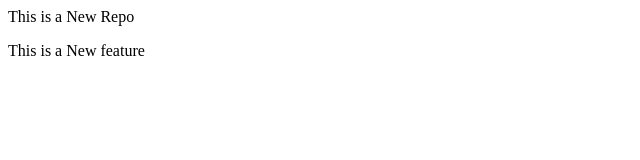
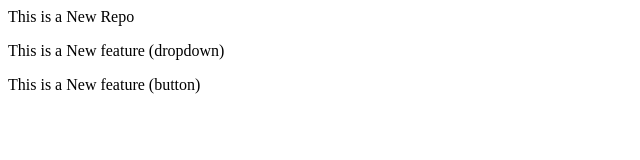
Before and after one commit to SYED-NUMAN-7/localrepo, a plain HTML site: page index.html in a window 1280 px wide. Shown: the whole page, without its empty margins (0-640 px from the left). Drawn offline with Linux system fonts and the light colour scheme.

Commit message:
Add both features

```diff
--- a/index.html
+++ b/index.html
@@ -1,2 +1,3 @@
 <p>This is a New Repo</p>
-<p>This is a New feature</p>
+<p>This is a New feature (dropdown)</p>
+<p>This is a New feature (button)</p>
```
